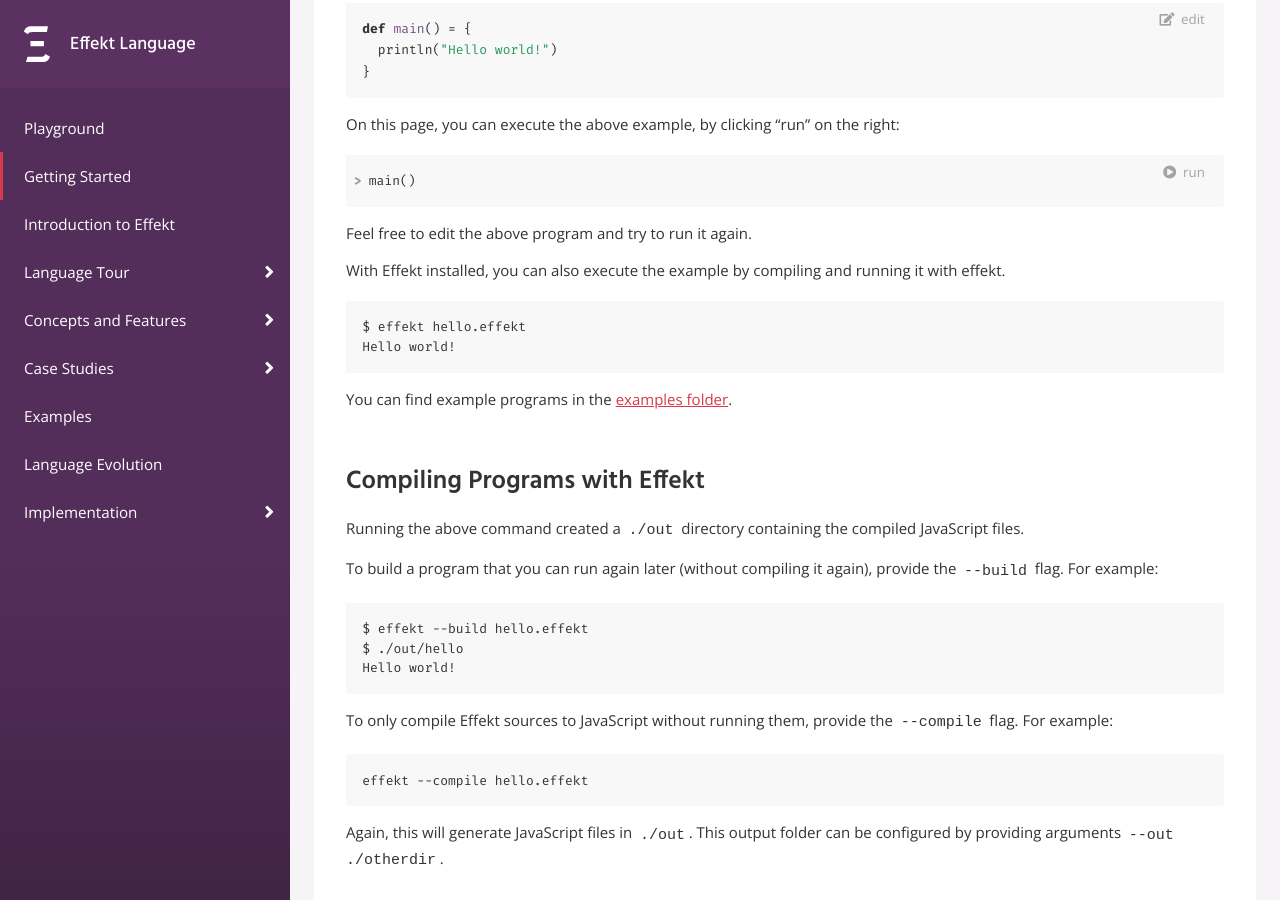
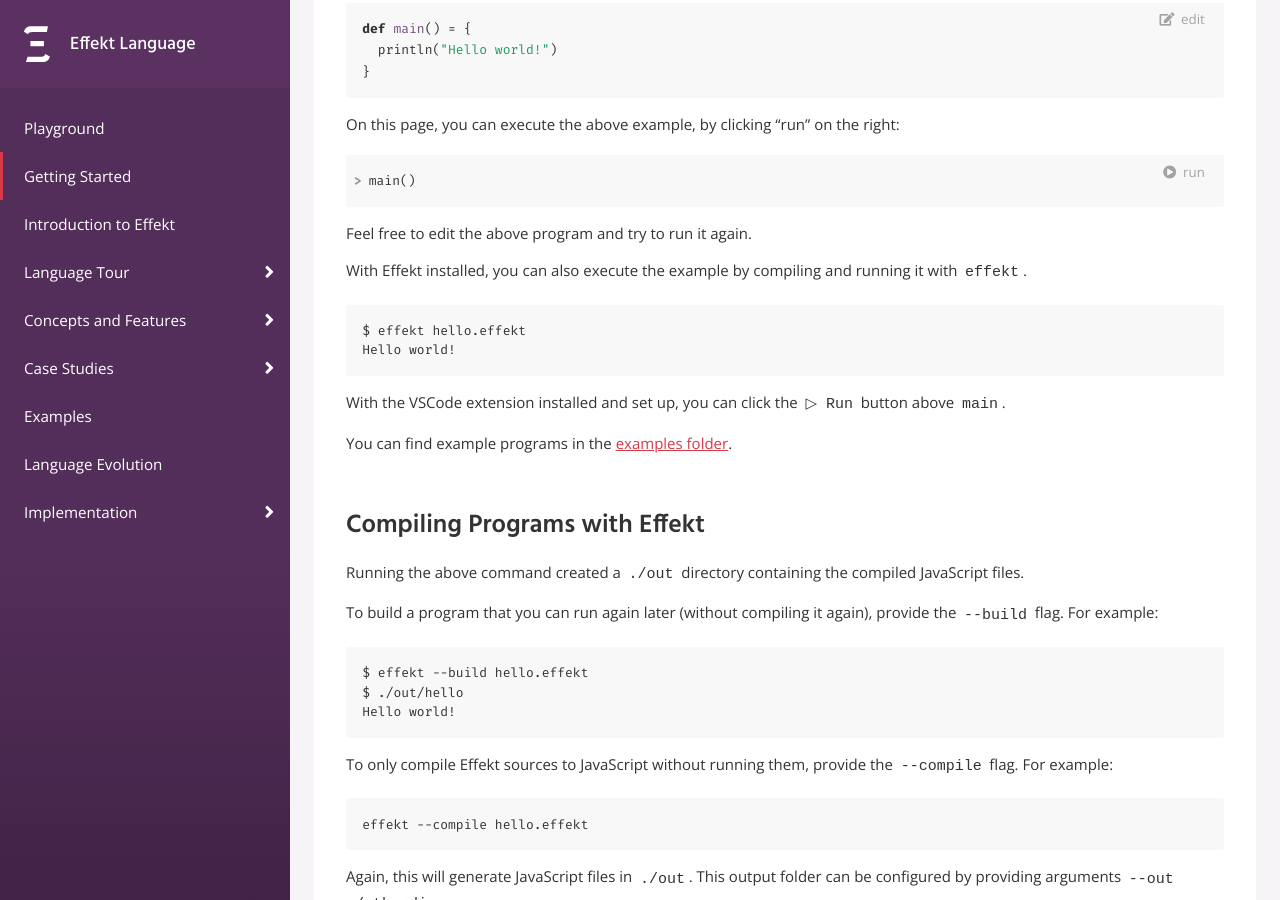
Before and after one commit to effekt-lang/effekt-website, a Jekyll site: the page built from docs/getting-started.md, in a window 1280 px wide and 900 px high, scrolled down 3540 px. Built offline with Jekyll 4.4.1, drawn with Linux system fonts in a browser that asks for light colours.

Commit message:
Getting Started: emphasize VSCode extension even more

````diff
--- a/docs/getting-started.md
+++ b/docs/getting-started.md
@@ -13,6 +13,7 @@
 {% include install.md %}
 
 ## Your first Effekt Program
+
 Now let's get started. We create a file called `hello.effekt` and fill it with the following contents:
 
 ```effekt
@@ -26,13 +27,14 @@
 ```
 Feel free to edit the above program and try to run it again.
 
-With Effekt installed, you can also
-execute the example by compiling and running it with effekt.
+With Effekt installed, you can also execute the example by compiling and running it with `effekt`.
 
 ```bash
 $ effekt hello.effekt
 Hello world!
 ```
+
+With the VSCode extension installed and set up, you can click the `▷ Run` button above `main`.
 
 You can find example programs in the [examples folder]({{ site.githuburl }}/tree/main/examples).
 
````
